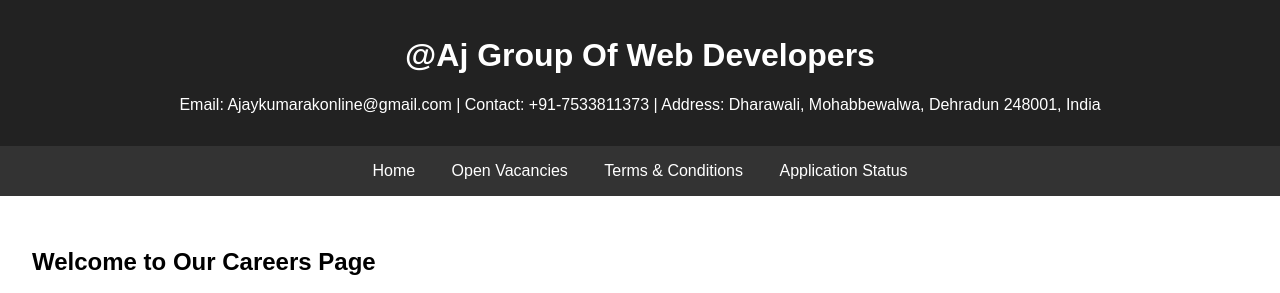
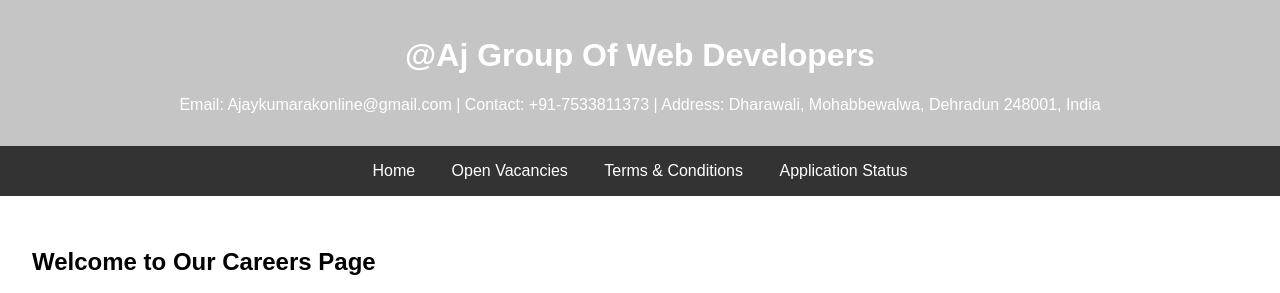
Before and after one commit to AjGroupOfIndustries/Aj-Group-Of-Services, a plain HTML site: page index.html in a window 1280 px wide. Shown: the top 293 px of the page. Drawn offline with Linux system fonts and the light colour scheme.

Commit message:
Update index.html

```diff
--- a/index.html
+++ b/index.html
@@ -6,7 +6,7 @@
   <title>@Aj Group Of Web Developers</title>
   <style>
     body { font-family: Arial, sans-serif; margin: 0; padding: 0; }
-    header { background-color: #222; color: white; padding: 1em; text-align: center; }
+    header { background-color: #c5c5c5; color: white; padding: 1em; text-align: center; }
     nav { background-color: #333; padding: 1em; text-align: center; }
     nav a { color: white; margin: 0 1em; text-decoration: none; }
     main { padding: 2em; }
```
